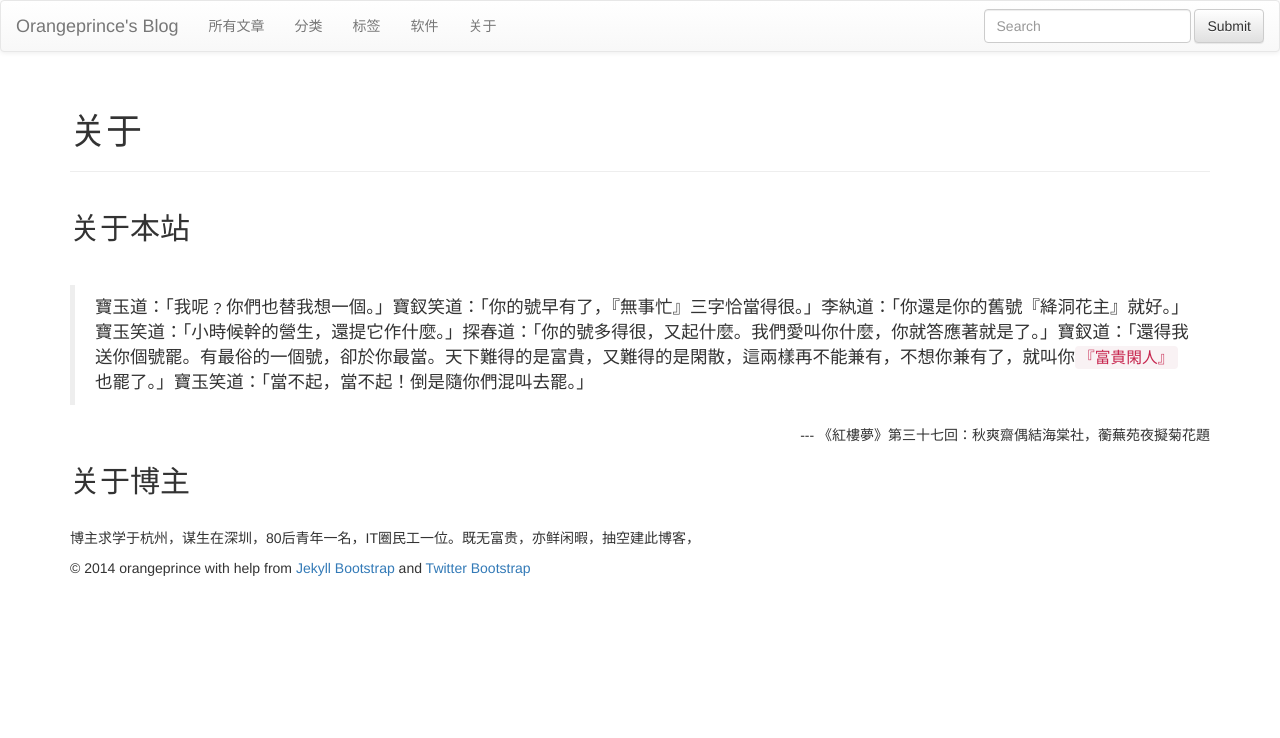
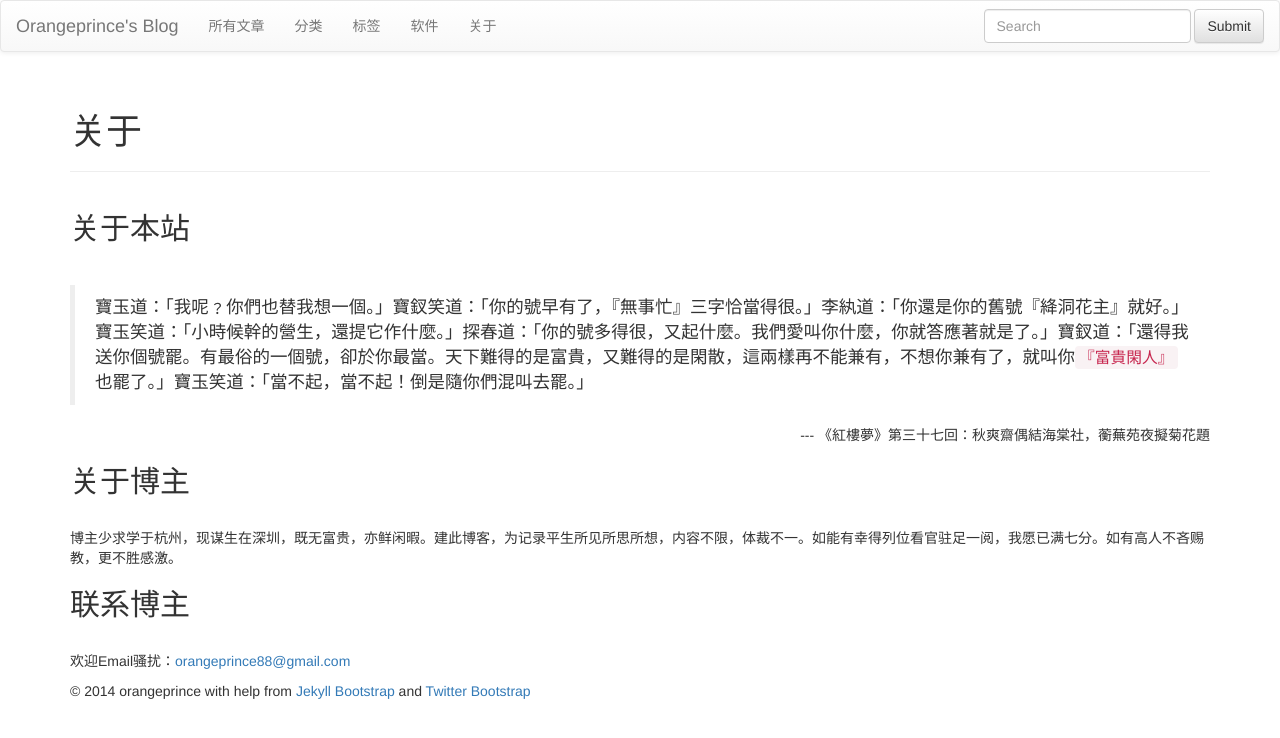
Before and after one commit to orangeprince/orangeprince.github.io, a Jekyll site: the page built from about.md, in a window 1280 px wide. Shown: the top 738 px of the page. Built offline with Jekyll 4.4.1, drawn with Linux system fonts in a browser that asks for light colours; nearby versions of some CDN libraries; library files that are not in the unit come from our copies; comment, search, counter and statistics services are not loaded.

Commit message:
modified:   about.md

```diff
--- a/about.md
+++ b/about.md
@@ -16,4 +16,9 @@ title : 关于
 关于博主
 ---
 <br/>
-博主求学于杭州，谋生在深圳，80后青年一名，IT圈民工一位。既无富贵，亦鲜闲暇，抽空建此博客，
+博主少求学于杭州，现谋生在深圳，既无富贵，亦鲜闲暇。建此博客，为记录平生所见所思所想，内容不限，体裁不一。如能有幸得列位看官驻足一阅，我愿已满七分。如有高人不吝赐教，更不胜感激。
+
+联系博主
+---
+<br/>
+欢迎Email骚扰：<orangeprince88@gmail.com>
```
